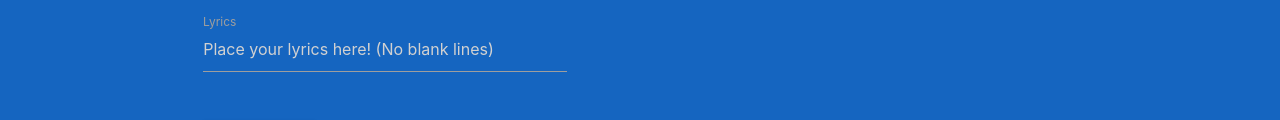
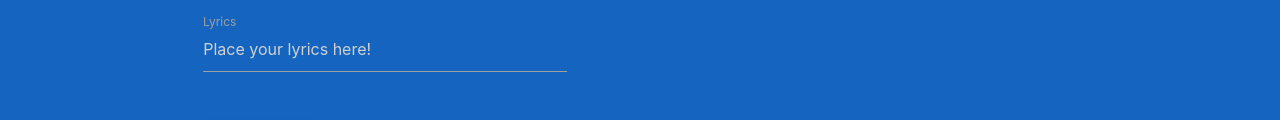
Before and after one commit to OrhanTozan/CSGOLyricsConverterWEB, a plain HTML site: page index.html in a window 1280 px wide. Shown: the part 590-710 px from the top of the page. Drawn offline with nearby package versions, Linux system fonts and the light colour scheme.

Commit message:
removed no blank lines placeholder

```diff
--- a/index.html
+++ b/index.html
@@ -124,7 +124,7 @@
 						<h3>Step 1: Choose file</h3>
 						<div class="input-field">
 							<label for="LyricsText">Lyrics</label>
-							<textarea placeholder="Place your lyrics here! (No blank lines)" class="materialize-textarea rawtext" type="text" name="LyricsText"></textarea>
+							<textarea placeholder="Place your lyrics here!" class="materialize-textarea rawtext" type="text" name="LyricsText"></textarea>
 						</div>
 					</div>
 					<div class="row row2" style="display:none">
```
